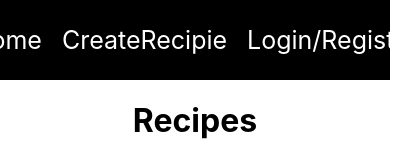
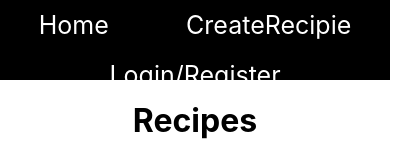
Before and after one commit to akhil3000/Recipieappfrontend, a React (Create React App) app: page / in a window 390 px wide. Shown: the top 160 px of the page, 418 px wide, since content can reach past the window. Built offline with nearby package versions, Linux system fonts and the light colour scheme; no server answers.

Commit message:
Navbar has been made responsive

```diff
--- a/src/App.css
+++ b/src/App.css
@@ -60,6 +60,7 @@ input {
   align-items: center;
   color: white;
   text-decoration: none;
+  flex-wrap:wrap;
 }
 
 a {
--- a/src/components/Navbar.jsx
+++ b/src/components/Navbar.jsx
@@ -2,6 +2,7 @@ import React from 'react'
 import {Link} from "react-router-dom";
 import {useCookies} from "react-cookie";
 import {useNavigate} from "react-router-dom";
+import "../pages/Home.css"
 
 const Navbar = () => {
   const[cookies,setCookies]=useCookies(["access_token"]);
--- a/src/pages/Home.css
+++ b/src/pages/Home.css
@@ -23,3 +23,11 @@
   justify-content:space-around;
   flex-wrap:wrap;
 }
+
+
+.navbar{
+  display:flex;
+  flex-direction:row;
+  justify-content:space-around;
+  flex-wrap:wrap;
+}
```
